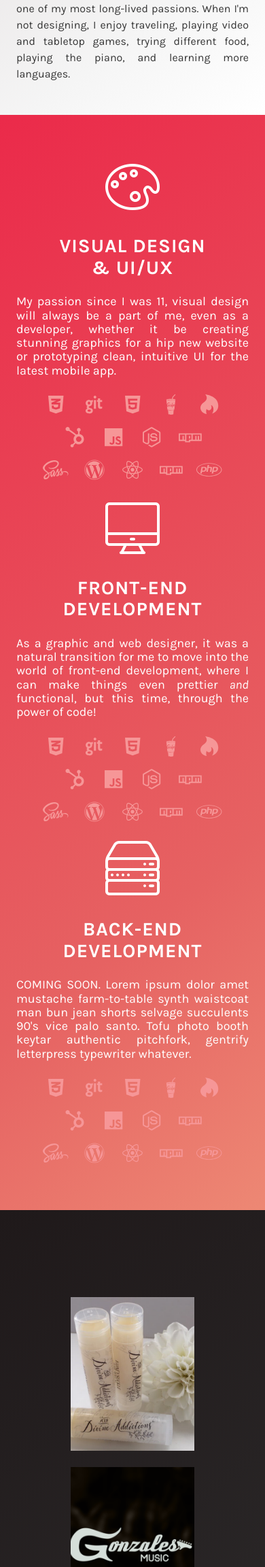
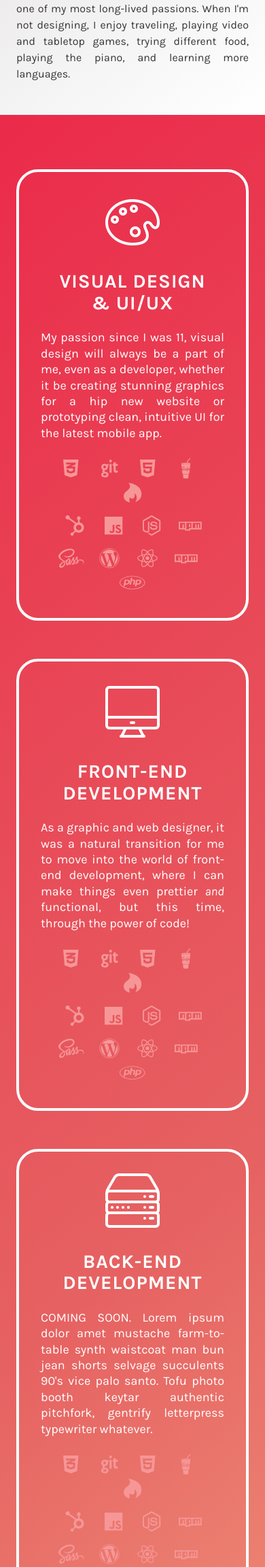
Before and after one commit to vikandaobrien/portfolio-old, a PHP site: page / in a window 390 px wide. Shown: the part 1395-3700 px from the top of the page at 68% size. Run offline with PHP 8.4, Linux system fonts and the light colour scheme; some libraries are stand-ins or nearby versions; some web fonts are replaced.

Commit message:
added responsive breakpoints for skills and portfolio sections

```diff
--- a/_sass/theme.scss
+++ b/_sass/theme.scss
@@ -176,10 +176,22 @@ a {
 
   .skill {
 
+    @media (max-width: 768px) {
+      border: 4px solid $white;
+      border-radius: 2rem;
+      margin: 1rem auto;
+      max-width: 500px;
+      padding: 2rem;
+    }
+
     h2 {
       font-weight: $weight-bold;
       letter-spacing: 1px;
       text-transform: uppercase;
+    }
+
+    h5 {
+      line-height: 1.3;
     }
 
     span {
@@ -208,8 +220,11 @@ a {
 #portfolio {
 
   .columns {
-    flex-wrap: wrap;
-    padding: 5rem;
+
+    @media (min-width: 769px) {
+      flex-wrap: wrap;
+      padding: 5rem;
+    }
 
     &:hover img {
       opacity: .2;
@@ -217,7 +232,11 @@ a {
   }
 
   .column {
-    height: 250px;
+    height: 300px;
+
+    @media (min-width: 769px) {
+      height: 250px;
+    }
 
     img {
       height: 100%;
--- a/index.php
+++ b/index.php
@@ -57,7 +57,8 @@
     <div class="container">
       <div class="content">
         <div class="columns has-text-centered is-6 is-variable">
-          <div class="skill column is-4-widescreen">
+          <div class="column is-4-widescreen">
+            <div class="skill">
               <span class="lnr-palette"></span>
               <h2 class="title">
                 Visual Design<br>& UI/UX
@@ -67,7 +68,9 @@
               </h5>
               <?php include 'design-stack.php';?>
             </div>
-          <div class="skill column is-4-widescreen">
+          </div>
+          <div class="column is-4-widescreen">
+            <div class="skill">
               <span class="lnr-desktop"></span>
               <h2 class="title">
                 Front-end<br>Development
@@ -77,7 +80,9 @@
               </h5>
               <?php include 'design-stack.php';?>
             </div>
-          <div class="skill column is-4-widescreen">
+          </div>
+          <div class="column is-4-widescreen">
+            <div class="skill">
               <span class="lnr-server"></span>
               <h2 class="title">
                 Back-end<br>Development
@@ -86,6 +91,7 @@
                 COMING SOON. Lorem ipsum dolor amet mustache farm-to-table synth waistcoat man bun jean shorts selvage succulents 90's vice palo santo. Tofu photo booth keytar authentic pitchfork, gentrify letterpress typewriter whatever.
               </h5>
               <?php include 'design-stack.php';?>
+            </div>
           </div>
         </div>
       </div>
```
Also changed, not shown: css/main.css. Lines whose indentation alone changed are shown as unchanged.
